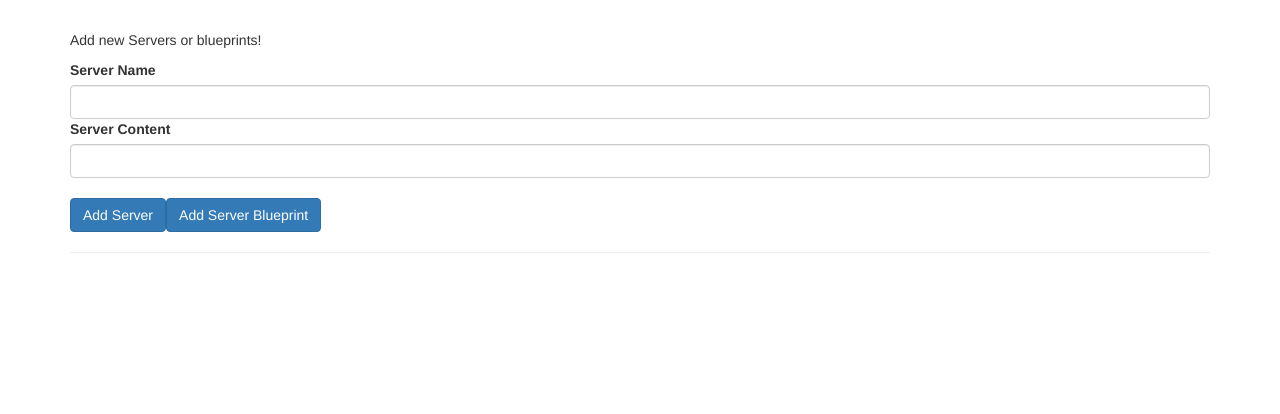
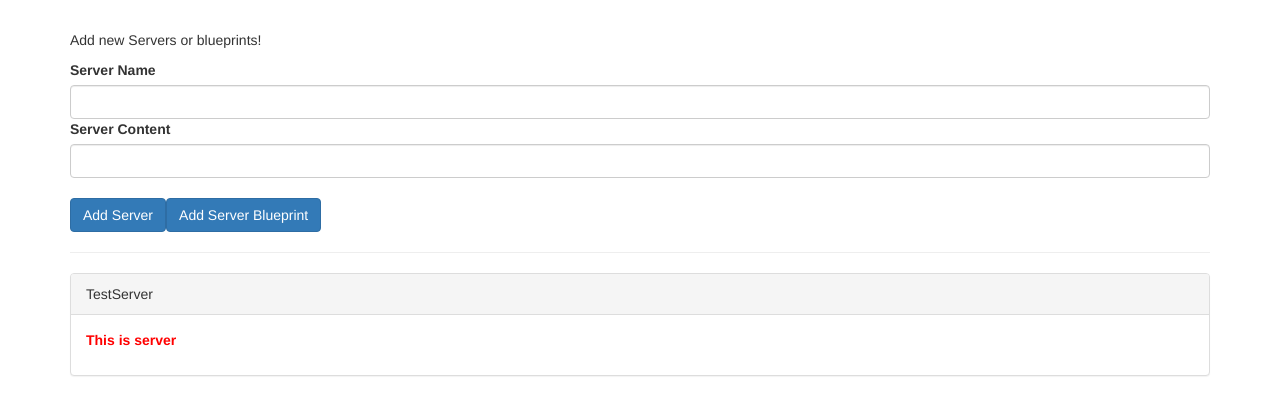
Before and after one commit to gagan0183/angular8-complete-guide-new, an Angular app: page / in a window 1280 px wide. Shown: the top 414 px of the page. Built offline with nearby package versions, Linux system fonts and the light colour scheme.

Commit message:
custom properties binding

```diff
--- a/src/app/app.component.html
+++ b/src/app/app.component.html
@@ -3,7 +3,7 @@
   <hr>
   <div class="row">
     <div class="col-xs-12">
-      <app-server-element *ngFor="let serverElement of serverElements"></app-server-element>
+      <app-server-element *ngFor="let serverElement of serverElements" [element]="serverElement"></app-server-element>
     </div>
   </div>
 </div>
--- a/src/app/app.component.ts
+++ b/src/app/app.component.ts
@@ -6,5 +6,5 @@
   styleUrls: ['./app.component.css']
 })
 export class AppComponent {
-  serverElements = [];
+  serverElements = [{type: 'server', name: 'TestServer', content: 'This is server'}];
 }
--- a/src/app/server-element/server-element.component.ts
+++ b/src/app/server-element/server-element.component.ts
@@ -1,4 +1,4 @@
-import { Component, OnInit } from '@angular/core';
+import { Component, OnInit, Input } from '@angular/core';
 
 @Component({
   selector: 'app-server-element',
@@ -6,7 +6,7 @@
   styleUrls: ['./server-element.component.css']
 })
 export class ServerElementComponent implements OnInit {
-
+  @Input() element: { type: string, name: string, content: string };
   constructor() { }
 
   ngOnInit() {
```
